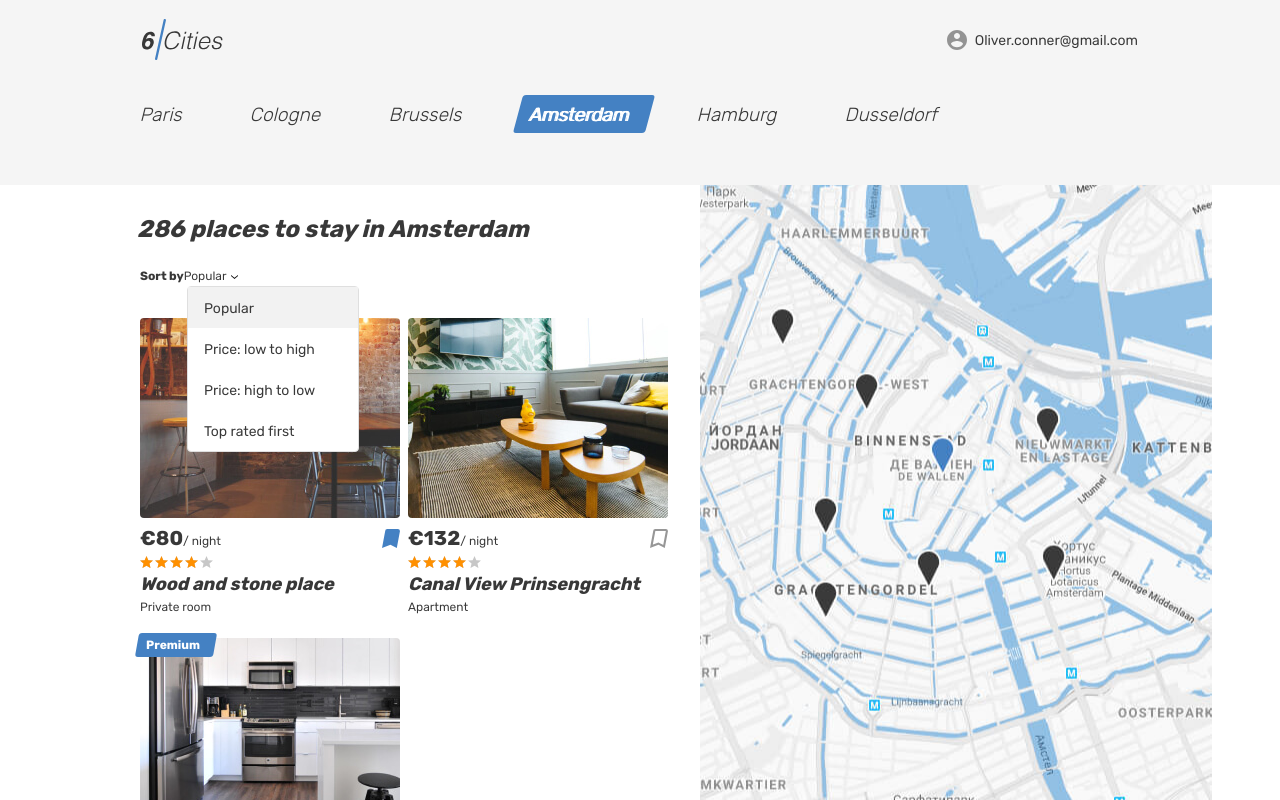
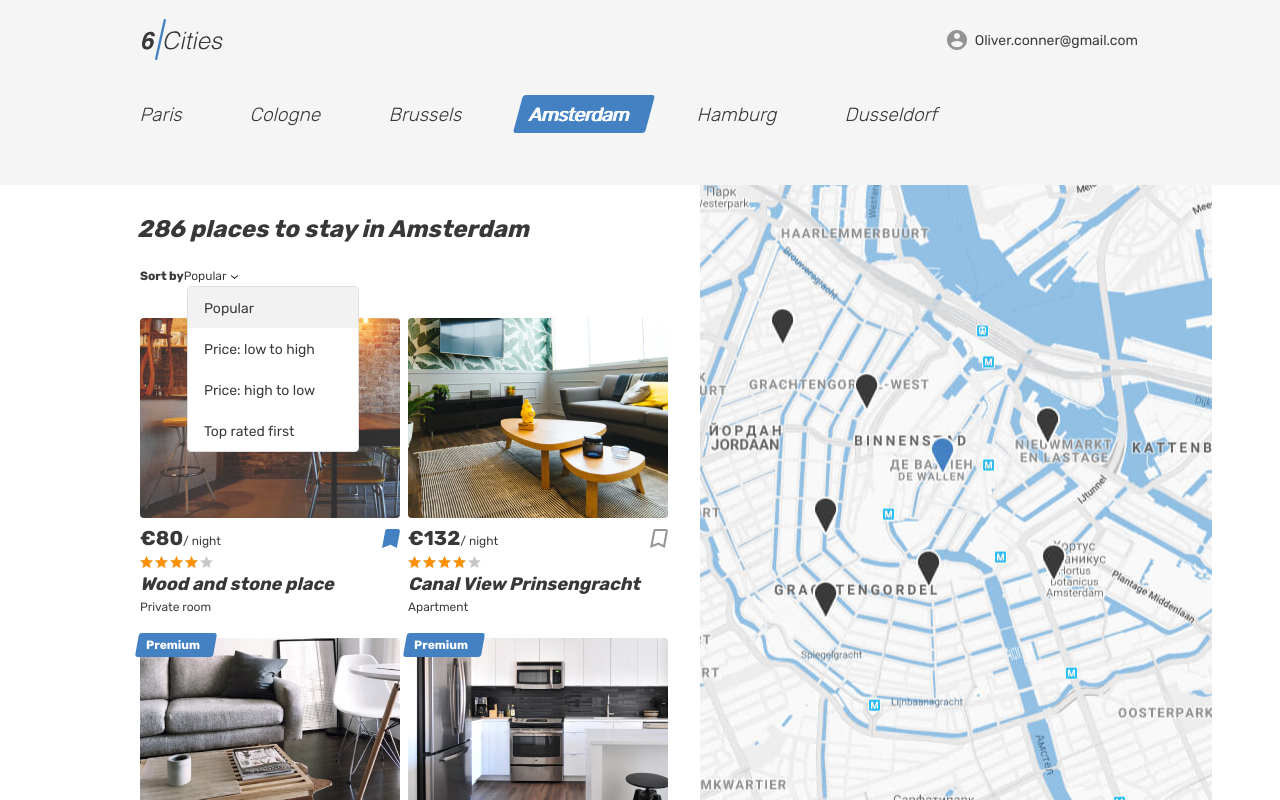
Before and after one commit to IvanSenchukov/469173-six-cities-4, a React app: page / in a window 1280 px wide. Built offline with nearby package versions, Linux system fonts and the light colour scheme.

Commit message:
module3-task1 - добавил 4й оффер в моки

```diff
--- a/src/components/mocks/offers.js
+++ b/src/components/mocks/offers.js
@@ -24,6 +24,18 @@ export default [
     rating: 4,
   },
   {
+    id: `2`,
+    name: `Some really good offer`,
+    type: `Apartment`,
+    reference: `#`,
+    imageSrc: `img/apartment-01.jpg`,
+    price: 100,
+    period: `night`,
+    addedToBookmarks: true,
+    premium: true,
+    rating: 5,
+  },
+  {
     id: `3`,
     name: `Nice, cozy, warm big bed apartment`,
     type: `Apartment`,
```
